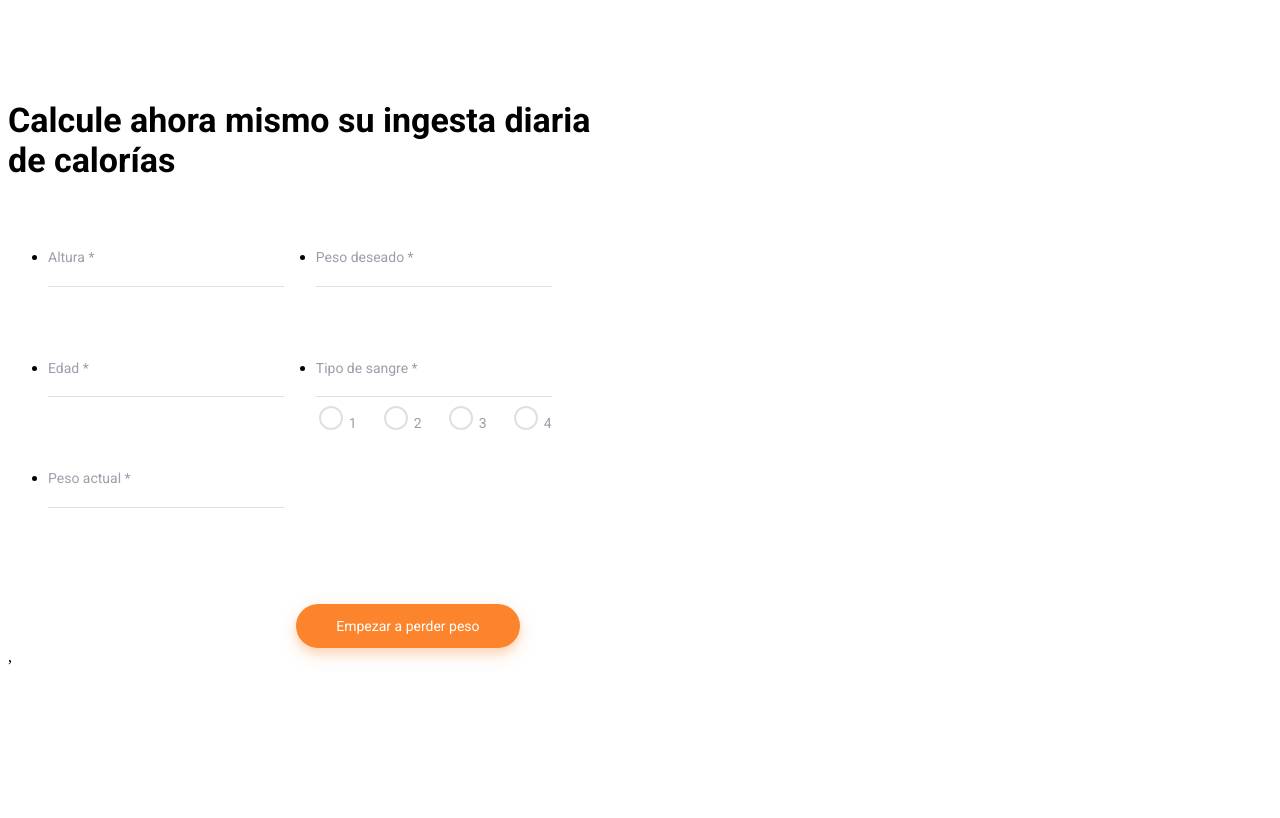
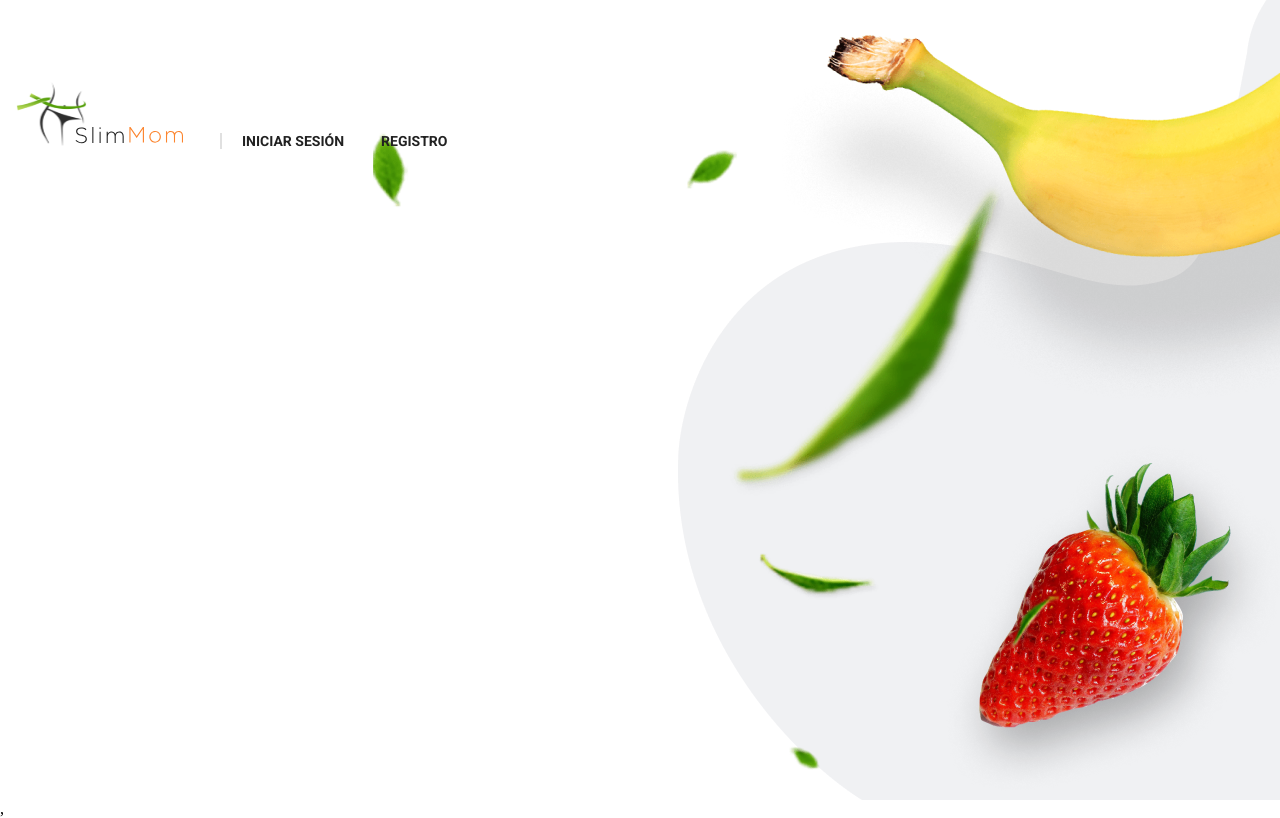
Before and after one commit to snayder1900/slimMon, a React (Vite) app: page /auth in a window 1280 px wide. Before the commit this address led to /auth/DailyCaloriesForm. Built offline with nearby package versions, Linux system fonts and the light colour scheme.

Commit message:
correcion de estilos en  la pagina de inicio

```diff
--- a/src/auth/routes/AuthRoutes.jsx
+++ b/src/auth/routes/AuthRoutes.jsx
@@ -2,11 +2,15 @@
 import { Navigate, Route, Routes } from 'react-router-dom'
 import { LoginPage, RegisterPage } from '../pages'
 import { DailyCaloriesForm } from '../../DailyCaloriesForm/DailyCaloriesForm'
+import { SharedLayout } from '../../SharedLayout/SharedLayout'
 
 export const AuthRoutes = () => {
   return (
     <Routes>
-      <Route path='DailyCaloriesForm' element={<DailyCaloriesForm />} ></Route>
+      <Route path="/" element={<SharedLayout />}>
+        <Route path="DailyCaloriesForm" element={<DailyCaloriesForm />}></Route>
+      </Route>
+      {/* <Route path='DailyCaloriesForm' element={<DailyCaloriesForm />} ></Route> */}
       <Route path='login' element={<LoginPage />}></Route>
       <Route path='register' element={<RegisterPage />}></Route>
       {/* Queda pendiente organizar con el companiero que cree la primera pagina para redireccionarlo ah[i] */}
--- a/src/main.jsx
+++ b/src/main.jsx
@@ -4,6 +4,7 @@ import App from './App.jsx'
 import { BrowserRouter } from 'react-router-dom'
 import { Provider } from 'react-redux'
 import { store } from './store'
+import "./index.css";
 
 
 ReactDOM.createRoot(document.getElementById('root')).render(
```
